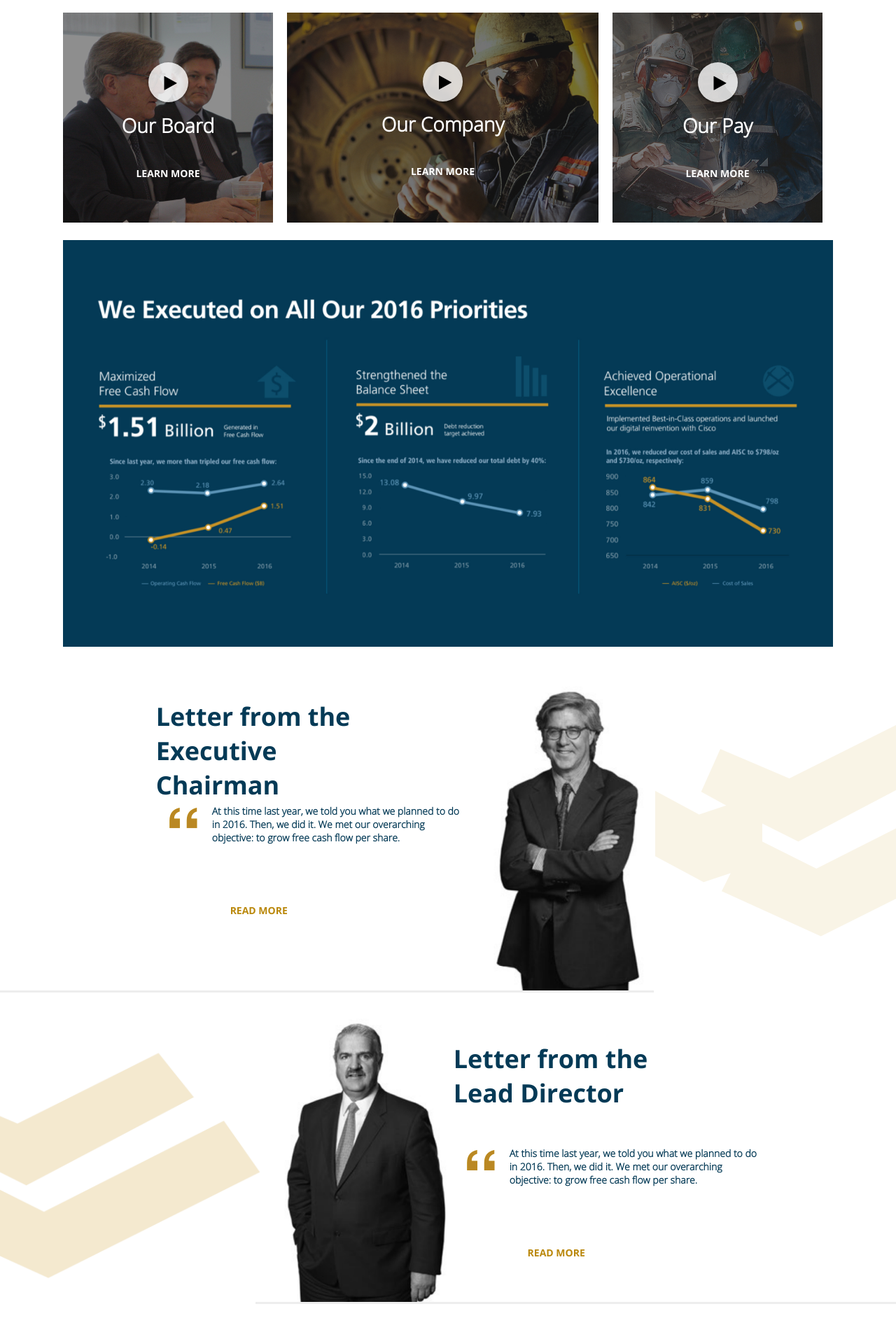
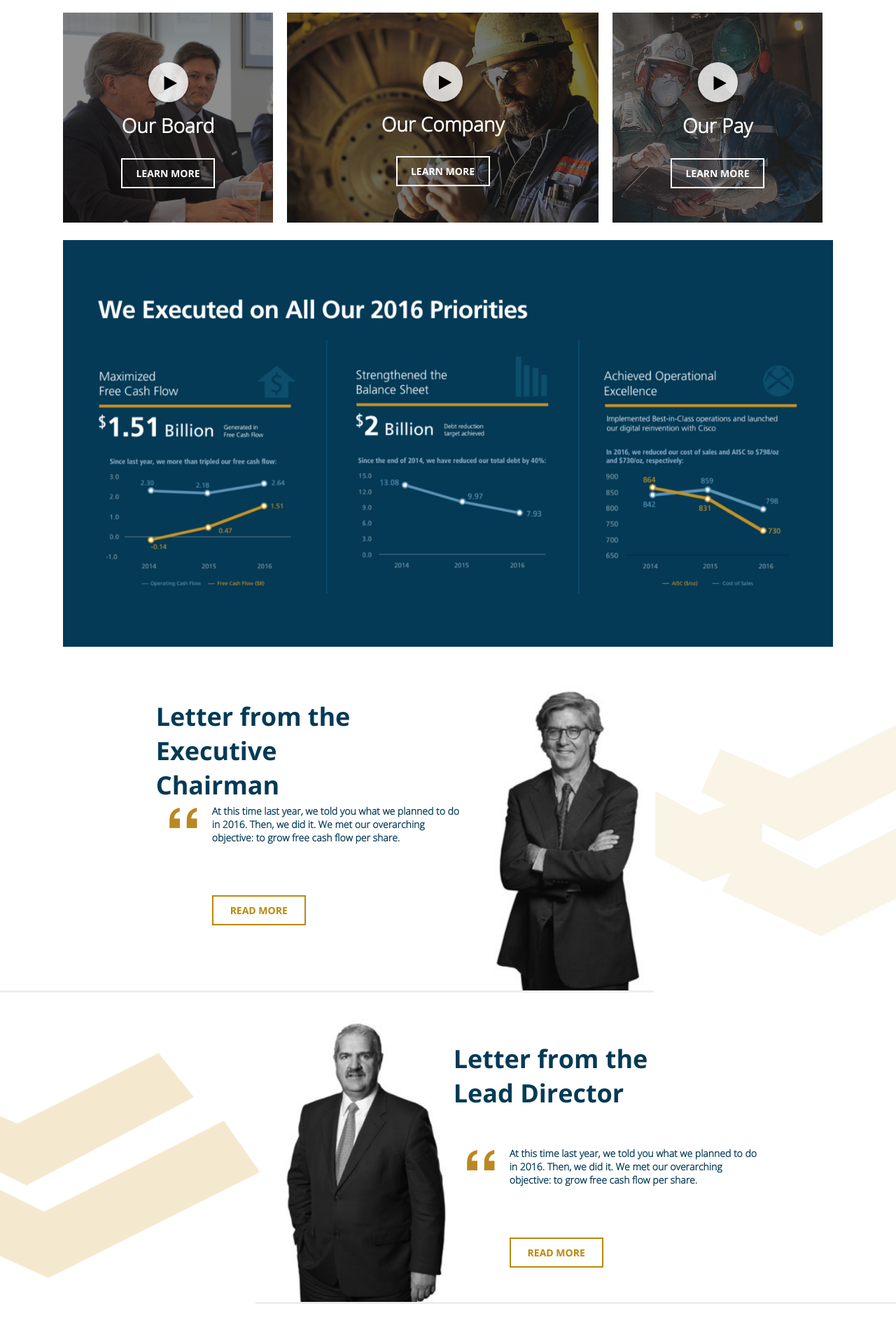
Before and after one commit to JKCodes/barrick-sample, a PHP site: page /index.html in a window 1280 px wide. Shown: the part 760-2653 px from the top of the page at 70% size. Run offline with PHP 8.4, Linux system fonts and the light colour scheme; some libraries are stand-ins or nearby versions.

Commit message:
fix button issues

```diff
--- a/css/styles.css
+++ b/css/styles.css
@@ -47,10 +47,6 @@ header {
   border-bottom: 1px solid #ddd;
 }
 
-button {
-  border: none !important;
-}
-
 .shrink {
   height: 65px;
 }
@@ -76,6 +72,9 @@ h1, h2, h3, h4 {
   margin: 0;
 }
 
+.button.vote.show {
+  border: none;
+}
 
 /* play & arrow button */
 
```
